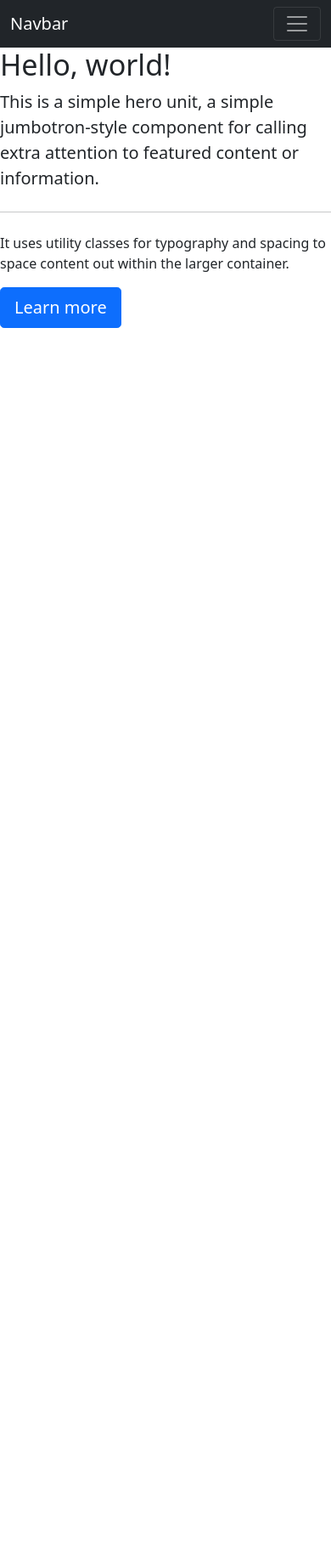
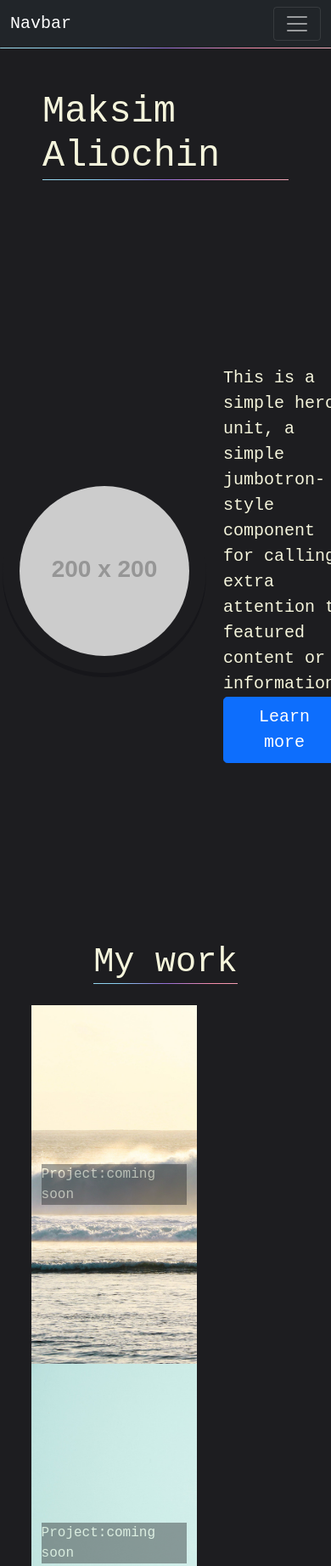
Before and after one commit to aliochinMax/Maksim-bootcamp-phase1-challenge3, a plain HTML site: page index.html in a window 390 px wide. Shown: the top 1843 px of the page at 85% size. Before the commit the page ends 844 px from the top, so only its background shows below. Drawn offline with nearby package versions, Linux system fonts and the light colour scheme.

Commit message:
Portfolio added not fully responsive

```diff
--- a/assets/css/style.css
+++ b/assets/css/style.css
@@ -0,0 +1,143 @@
+:root{
+    --main: #1d1d20;
+    --secondary: #f5f5dc;
+    --black: #050505;
+    --shadow: #16161a;
+    --highlight-cols: #A0DEEE,#86CBED,#936ED4,#F48BA9,#F0B0BC;
+    --highlight-ver: linear-gradient(180deg, var(--highlight-cols));
+    --highlight-hor: linear-gradient(90deg,var(--highlight-cols));
+    --highlight-hor-rev: linear-gradient(270deg, var(--highlight-cols));
+}
+
+@keyframes borderGradient-anim {
+    0% { background-color: var(--highlight-hor); }
+    50% { background-color: var(--highlight-hor-rev); }
+    100% { background-color: var(--highlight-hor); }
+  }
+
+body, html{
+    margin:0;
+    padding: 0;
+    background-color: var(--main);
+    color: var(--secondary) ;
+    font-family:'Courier New', Courier, monospace;
+    display: flex;
+    flex-direction: column;
+
+  }
+.gradient-underline{
+  border-image: var(--highlight-hor) 20 ;
+  border-width: 1px;
+  border-style: solid;
+  border-top: none;
+  border-left: none;
+  border-right: none;
+}
+.perfect-center{
+    display: flex;
+    justify-content:center;
+    align-items:center;
+  }
+
+  .transition-standard{
+    transition: all 1s ease-in-out;
+  }
+
+  .page-section{
+    max-height: 100%;
+  }
+
+  nav::before{
+    content: "";
+    position: absolute;
+    top: 100%;
+    width: 100%;
+    left: 0;
+    height: 1px;
+    border-radius: 2px;
+    background: var(--highlight-hor);
+    animation-name:borderGradient-anim;
+    animation-iteration-count: infinite;
+    animation-duration: 4s;
+
+  }
+  .brand-name{
+    width: fit-content;
+    margin: 50px;
+  }
+
+  h2, h3, h4{
+    width: fit-content;
+    margin:25px;
+  }
+
+
+
+  .jum-img{
+    border-radius: 200px;
+    box-shadow: 0 5px var(--shadow);
+    filter: drop-shadow(-5px var(--shadow));
+    padding: 20px;
+    margin: 0 20px;
+  }
+  .jum-content{
+    width: 50vw;
+    margin: 20vh auto;
+  }
+
+  .portfolio{
+    width: 80%;
+    margin: auto auto 10rem auto;
+    max-height: 100vh;
+
+  }
+  .portfolio-item{
+    background-repeat: no-repeat;
+    background-size:cover;
+    width: 50vw;
+    height: 50vh;
+  }
+
+  .portfolio-item:hover{
+    filter:blur(0);
+    border-image: var(--highlight-ver) 30;
+    border-width: 4px;
+    border-style: solid;
+    z-index: 36;
+    width: 60vw;
+    height: 60vh;
+    margin: 20px 20px 20px 20px;
+  }
+
+
+  .portfolio .row:hover > :not(:hover), .portfolio:hover > :not(:hover) {
+    filter: blur(2px);
+  }
+
+  .portfolio-text{
+    background: var(--main);
+    opacity: 40%;
+    filter: blur(0);
+  }
+
+
+
+  #project-1{
+    background-image: url("../img/02-portfolio-4.jpg");
+  }
+
+  #project-2{
+    background-image: url("../img/02-portfolio-3.jpg");
+  }
+
+  #project-3{
+    background-image: url("../img/02-portfolio-1.jpg");
+  }
+
+  #project-4{
+    background-image: url("../img/02-portfolio-2.jpg");
+  }
+
+  #project-5{
+    background-image: url("../img/02-hero-bg.jpg");
+  }
--- a/index.html
+++ b/index.html
@@ -35,7 +35,7 @@
         </button>
         <div class="collapse navbar-collapse" id="navbarNavAltMarkup">
           <div class="navbar-nav">
-            <a class="nav-link active" aria-current="page" href="#">Home</a>
+            <a class="nav-link" aria-current="page" href="#">Home</a>
             <a class="nav-link" href="#">Features</a>
             <a class="nav-link" href="#">Pricing</a>
           </div>
@@ -43,19 +43,99 @@
       </div>
     </nav>
     <!--Jumbotron-->
-    <div class="jumbotron">
-      <h1 class="display-4">Hello, world!</h1>
-      <p class="lead">
-        This is a simple hero unit, a simple jumbotron-style component for
-        calling extra attention to featured content or information.
-      </p>
-      <hr class="my-4" />
-      <p>
-        It uses utility classes for typography and spacing to space content out
-        within the larger container.
-      </p>
-      <a class="btn btn-primary btn-lg" href="#" role="button">Learn more</a>
+    <div class="jumbotron page-section">
+      <div class="perfect-center">
+        <h1 class="display-1 brand-name gradient-underline">Maksim Aliochin</h1>
+      </div>
+      <div class="jum-content perfect-center">
+        <img
+          class="jum-img"
+          src="https://placehold.co/200x200/FFFFFF/png"
+          alt=""
+        />
+        <p class="lead">
+          This is a simple hero unit, a simple jumbotron-style component for
+          calling extra attention to featured content or information.
+          <a class="btn btn-primary btn-lg" href="#" role="button"
+            >Learn more</a
+          >
+        </p>
+      </div>
     </div>
+
+    <section class="page-section container-fluid" id="portfolio">
+      <!--
+      <div class="container-fluid perfect-center">
+        <div class="d-grid portfolio-grid">
+          <div class="portfolio-item perfect-center" id="project-1">
+            <div class="portfolio-text">Project:coming soon</div>
+            <a href="#"> </a>
+          </div>
+          <div class="portfolio-item perfect-center" id="project-2">
+            <div class="portfolio-text">Project:coming soon</div>
+            <a href="#"> </a>
+          </div>
+          <div class="portfolio-item perfect-center" id="project-3">
+            <div class="portfolio-text">Project:coming soon</div>
+            <a href="#"> </a>
+          </div>
+          <div class="portfolio-item perfect-center" id="project-4">
+            <div class="portfolio-text">Project:coming soon</div>
+            <a href="#"> </a>
+          </div>
+        </div>
+      </div>
+      -->
+      <div class="perfect-center">
+        <h2 class="display-2 gradient-underline">My work</h2>
+      </div>
+      <div class="portfolio transition-standard">
+        <div class="row transition-standard">
+          <div
+            class="portfolio-item perfect-center col-lg transition-standard"
+            id="project-1"
+          >
+            <div class="portfolio-text">Project:coming soon</div>
+            <a href="#"> </a>
+          </div>
+          <div
+            class="portfolio-item perfect-center col-lg transition-standard"
+            id="project-2"
+          >
+            <div class="portfolio-text">Project:coming soon</div>
+            <a href="#"> </a>
+          </div>
+        </div>
+        <div class="row transition-standard">
+          <div
+            class="portfolio-item perfect-center col-lg transition-standard"
+            id="project-3"
+          >
+            <div class="portfolio-text">Project:coming soon</div>
+            <a href="#"> </a>
+          </div>
+          <div
+            class="portfolio-item perfect-center col-lg transition-standard"
+            id="project-4"
+          >
+            <div class="portfolio-text">Project:coming soon</div>
+            <a href="#"> </a>
+          </div>
+          <div
+            class="portfolio-item perfect-center col-lg transition-standard"
+            id="project-5"
+          >
+            <div class="portfolio-text">Project:coming soon</div>
+            <a href="#"> </a>
+          </div>
+        </div>
+      </div>
+    </section>
+
+    <footer class="perfect-center page-section" id="contact">
+      <h3 class="display-3 gradient-underline">Get in touch</h3>
+    </footer>
+
     <script
       src="https://cdn.jsdelivr.net/npm/bootstrap@5.0.2/dist/js/bootstrap.bundle.min.js"
       integrity="sha384-MrcW6ZMFYlzcLA8Nl+NtUVF0sA7MsXsP1UyJoMp4YLEuNSfAP+JcXn/tWtIaxVXM"
```
Also changed, not shown: assets/img/02-portfolio-1.jpg (added), assets/img/02-portfolio-2.jpg (added), assets/img/02-portfolio-3.jpg (added), assets/img/02-portfolio-4.jpg (added), assets/img/02-run-buddy.jpg (added), 2 other files.
